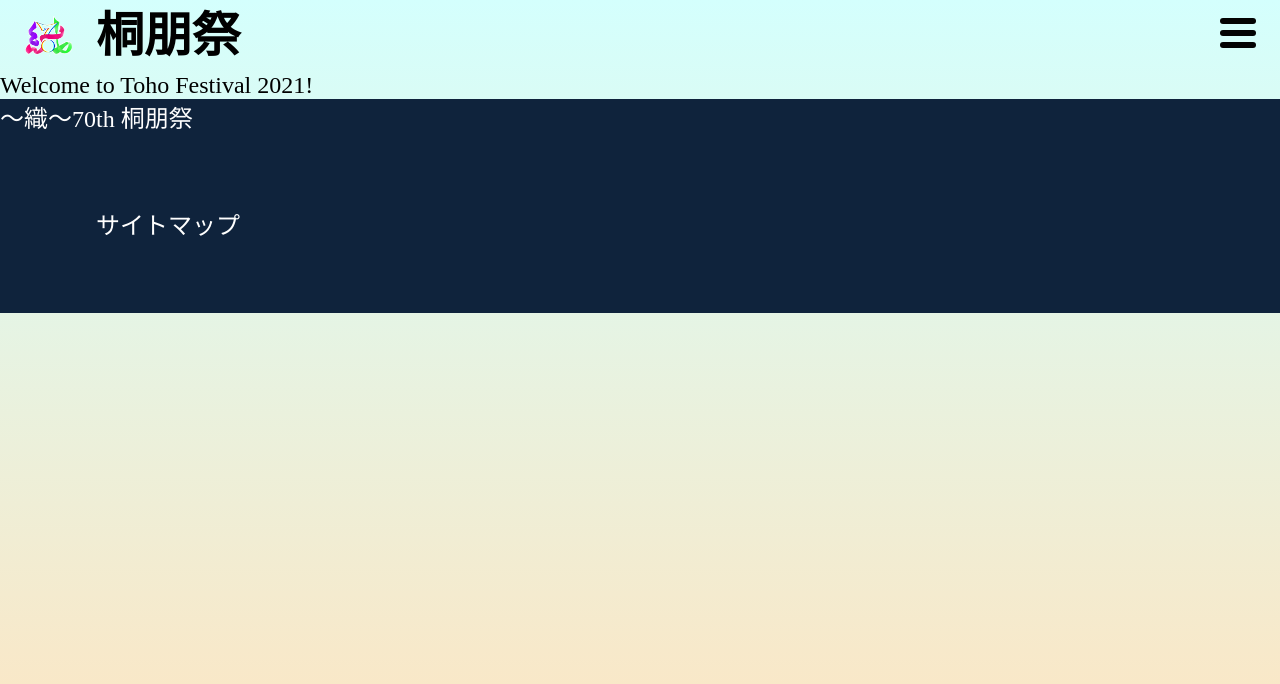
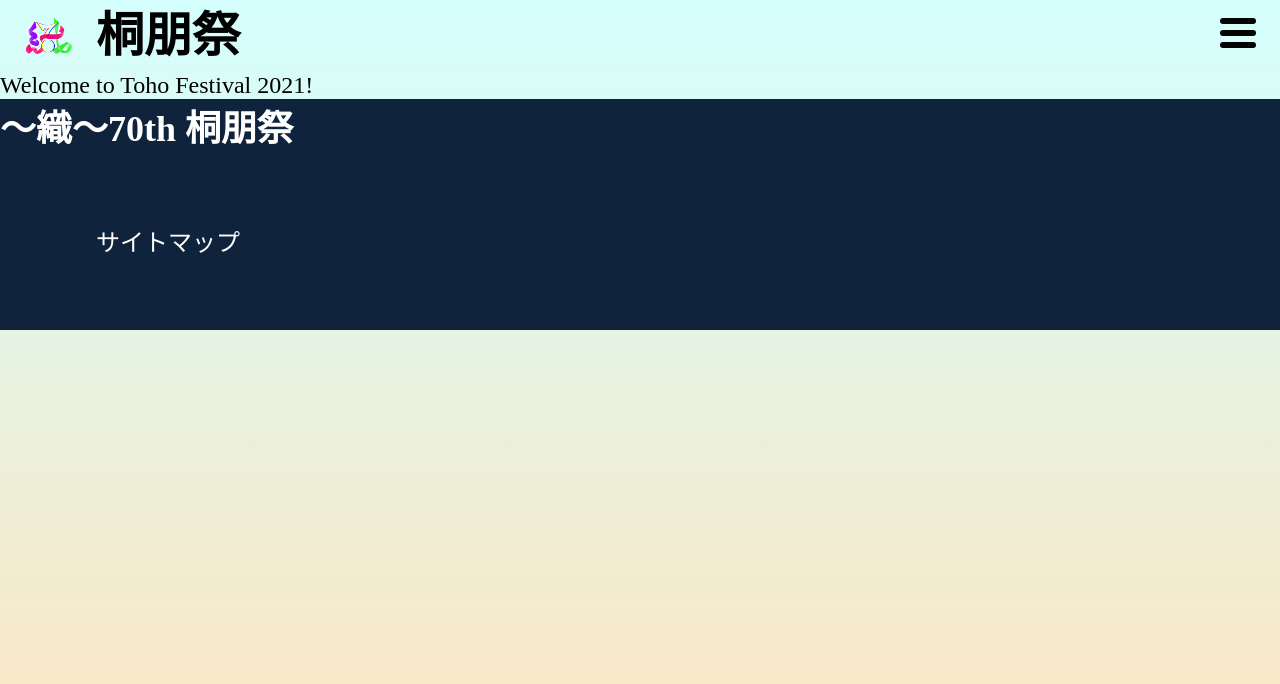
Before and after one commit to toho-festival/website-2021, a Next.js app: page / in a window 1280 px wide. Shown: the top 684 px of the page. Built offline with nearby package versions, Linux system fonts and the light colour scheme.

Commit message:
fixed-footer
昨日の講習会を受けてfooterを修正しました。

```diff
--- a/components/Footer/index.tsx
+++ b/components/Footer/index.tsx
@@ -4,30 +4,32 @@ import styled      from 'styled-components';
 import { footerRoutes }  from '~/scripts/footerRoutes';
 
 const Footer: FC = () => <>
-  <Div>
+  <FooterContent>
+    <Theme>～織～70th 桐朋祭</Theme>
     {
       footerRoutes.map(
-      ({ sikiKey }) => <span key={ sikiKey }>{ sikiKey }</span>,
+        ( sitemap ) => <Sitemap key={sitemap.toString()}>{ sitemap }</Sitemap>,
       )
     }
-    {
-      footerRoutes.map(
-      ({ sightmapKey }) => <Span key={ sightmapKey }>{ sightmapKey }</Span>,
-      )
-    }
-  </Div>
+  </FooterContent>
 </>;
 
 
 
-const Div = styled.div`
+const FooterContent = styled.footer`
   background-color: #0f233c;
   color:white;
   display:flex;
   flex-direction: column;
+  > nav{
+    margin: 3rem 4rem
+  }
 `;
 
-const Span = styled.span`
-  margin: 3rem 4rem
+const Theme = styled.h2`
+  /* font-weight: bold; */
+`;
+
+const Sitemap = styled.nav`
 `;
 export default Footer;
--- a/scripts/footerRoutes.ts
+++ b/scripts/footerRoutes.ts
@@ -1,9 +1,3 @@
-export type footerRoute = {
-    sikiKey:string;
-    sightmapKey:string;
-  }
-
-  export const footerRoutes: footerRoute[] = [
-    {sikiKey　　　　　:'～織～70th 桐朋祭',
-     sightmapKey     :'サイトマップ'},
-  ];
+export const footerRoutes: string[] = [
+  'サイトマップ',
+];
```
